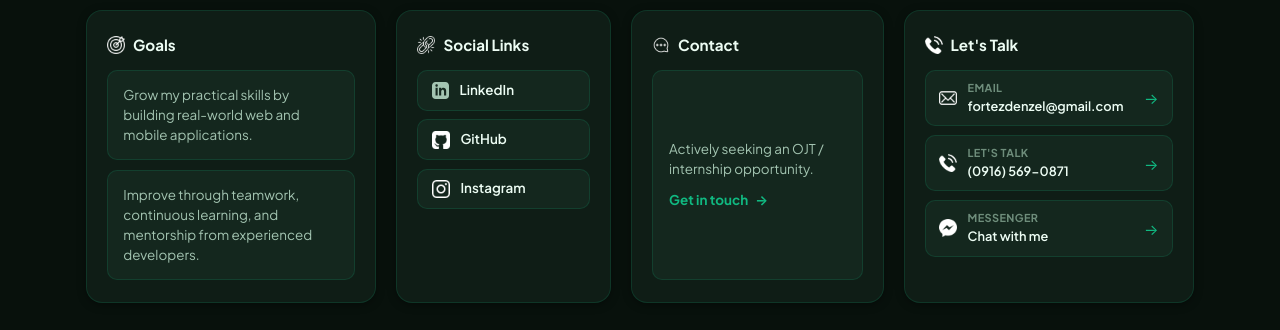
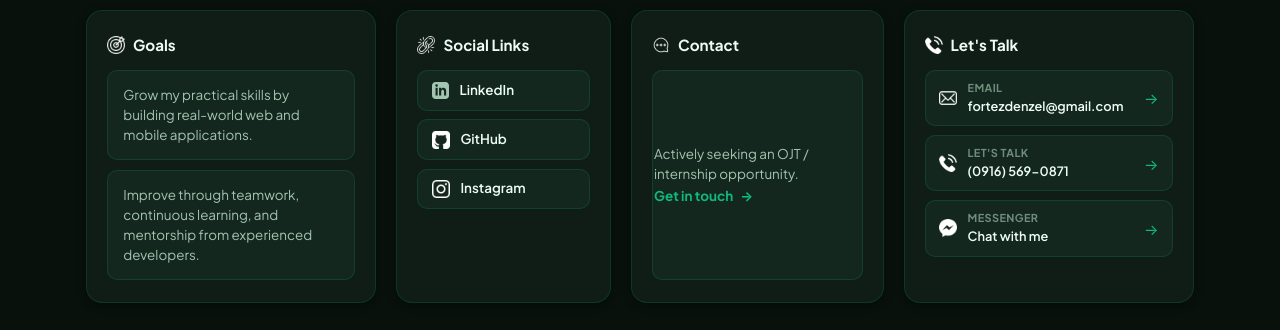
Before and after one commit to zeltypo/Fortez_Digital_Portfolio, a plain HTML site: page index.html in a window 1280 px wide. Shown: the part 3158-3488 px from the top of the page. Drawn offline with Linux system fonts and the light colour scheme.

Commit message:
Update contact-single-card format: set 1px padding and 0.10rem gap

```diff
--- a/css/style.css
+++ b/css/style.css
@@ -737,12 +737,12 @@ img {
   background: var(--bg-card-sub);
   border: 1px solid var(--border-color);
   border-radius: var(--radius-md);
-  padding: 1.1rem 1rem;
+  padding: 1px;
   display: flex;
   flex-direction: column;
   justify-content: center;
   flex-grow: 1;
-  gap: 0.65rem;
+  gap: 0.10rem;
 }
 
 .contact-seeking-text {
```
